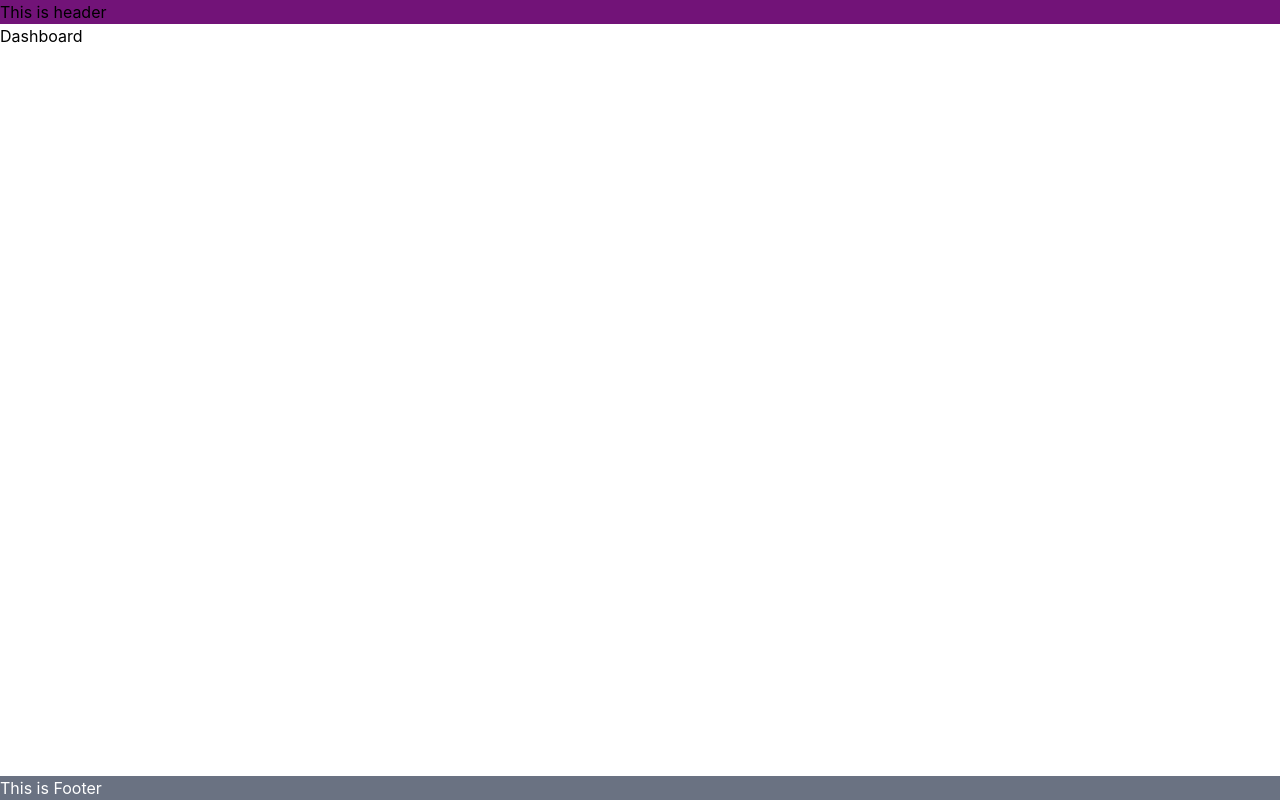
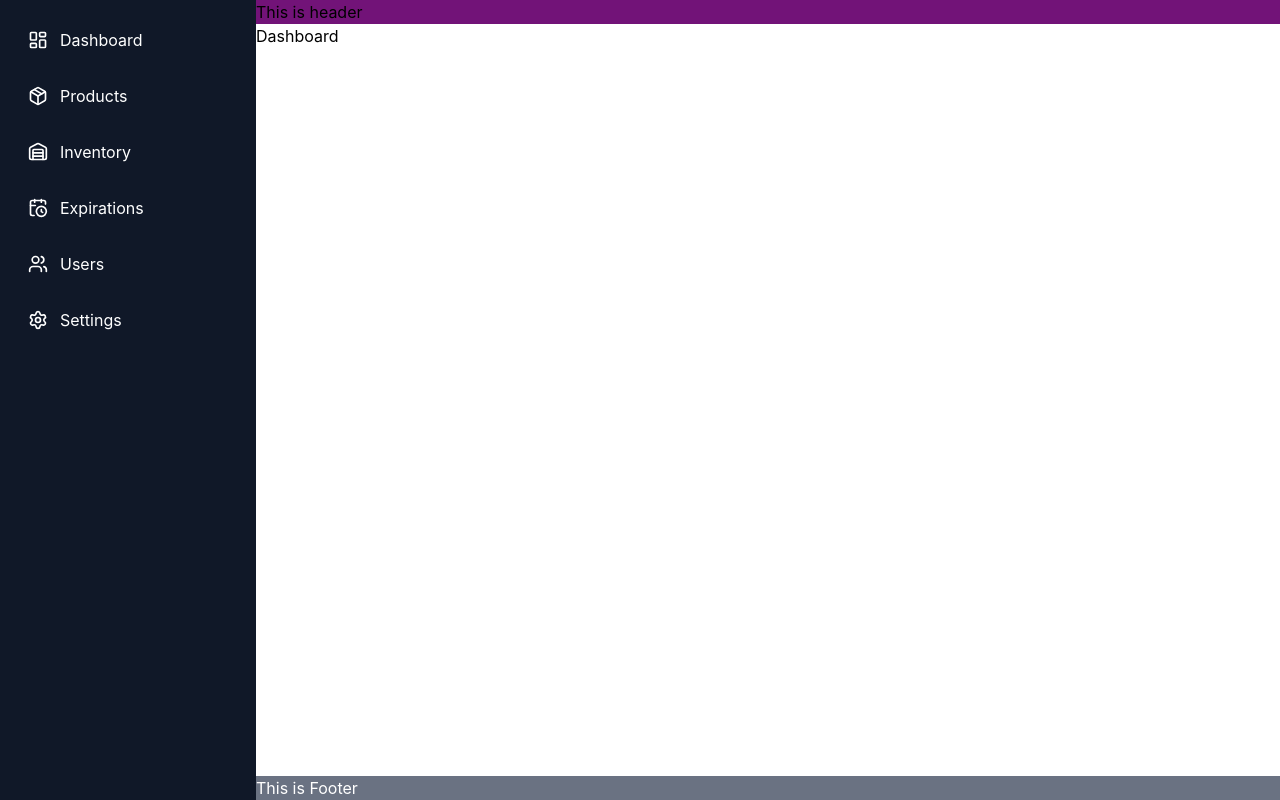
Before and after one commit to dimitriadis1998-web/escape-project, a React (Vite) app in the folder erp-app/: page / in a window 1280 px wide. Built offline with nearby package versions, Linux system fonts and the light colour scheme.

Commit message:
feat: add sidebar navigation layout

```diff
--- a/erp-app/src/shared/Layout/Layout.tsx
+++ b/erp-app/src/shared/Layout/Layout.tsx
@@ -1,17 +1,19 @@
 import Header from "./Header"
 import Footer from "./Footer"
 import type { LayoutProps } from "../types"
+import Sidebar from "./Sidebar";
 
 const Layout = ({ children }: LayoutProps) => {
     return (
-        <div className="flex min-h-screen flex-col">
-            <Header />
-
-            <main className="container mx-auto flex-1">
+        <div className="flex min-h-screen">
+            <Sidebar/>
+            <div className="flex flex-1 flex-col ">
+              <Header />
+              <main className="container mx-auto flex-1">
                 {children}
-            </main>
-
-            <Footer />
+              </main>
+              <Footer />
+            </div>
         </div>
     )
 }
--- a/erp-app/src/shared/Layout/Sidebar.tsx
+++ b/erp-app/src/shared/Layout/Sidebar.tsx
@@ -1,13 +1,43 @@
+import {CalendarClock, LayoutDashboard, Package, Settings, Users, Warehouse} from "lucide-react";
+
 const Sidebar = () => {
 
 
 
     return (
-        <>
-            <aside>
+            <aside className="w-64 shrink-0 bg-gray-900 p-4 text-white">
+                <nav className="flex flex-col gap-2">
+                    <button className="flex w-full items-center gap-3 rounded-lg px-3 py-3 text-left hover:bg-gray-800">
+                        <LayoutDashboard className="h-5 w-5 shrink-0" />
+                        <span>Dashboard</span>
+                    </button>
+                    <button className="flex w-full items-center gap-3 rounded-lg px-3 py-3 text-left hover:bg-gray-800">
+                        <Package className=" h-5 w-5 shrink-0"/>
+                        <span>Products</span>
+                    </button>
+                    <button className="flex w-full items-center gap-3 rounded-lg px-3 py-3 text-left hover:bg-gray-800">
+                        <Warehouse className=" h-5 w-5 shrink-0"/>
+                        <span>Inventory</span>
+                    </button>
+                    <button className="flex w-full items-center gap-3 rounded-lg px-3 py-3 text-left hover:bg-gray-800">
+                        <CalendarClock className=" h-5 w-5 shrink-0"/>
+                        <span>Expirations</span>
+                    </button>
+                    <button className="flex w-full items-center gap-3 rounded-lg px-3 py-3 text-left hover:bg-gray-800">
+                        <Users className=" h-5 w-5 shrink-0"/>
+                        <span>Users</span>
+                    </button>
+                    <button className="flex w-full items-center gap-3 rounded-lg px-3 py-3 text-left hover:bg-gray-800">
+                        <Settings className=" h-5 w-5 shrink-0"/>
+                        <span>Settings</span>
+                    </button>
 
-            </aside>
-        </>
+
+                </nav>
+                </aside>
+
+
+
     )
 }
 export default Sidebar;
```
